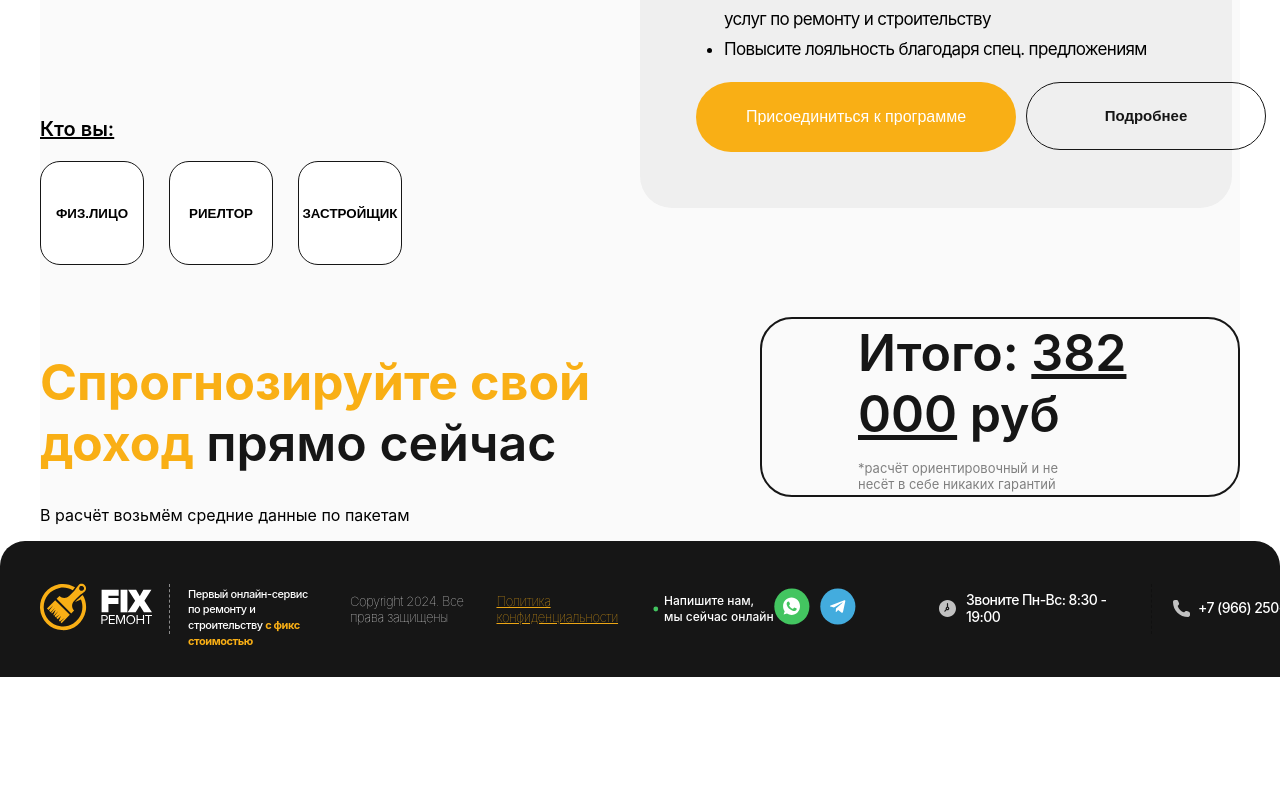
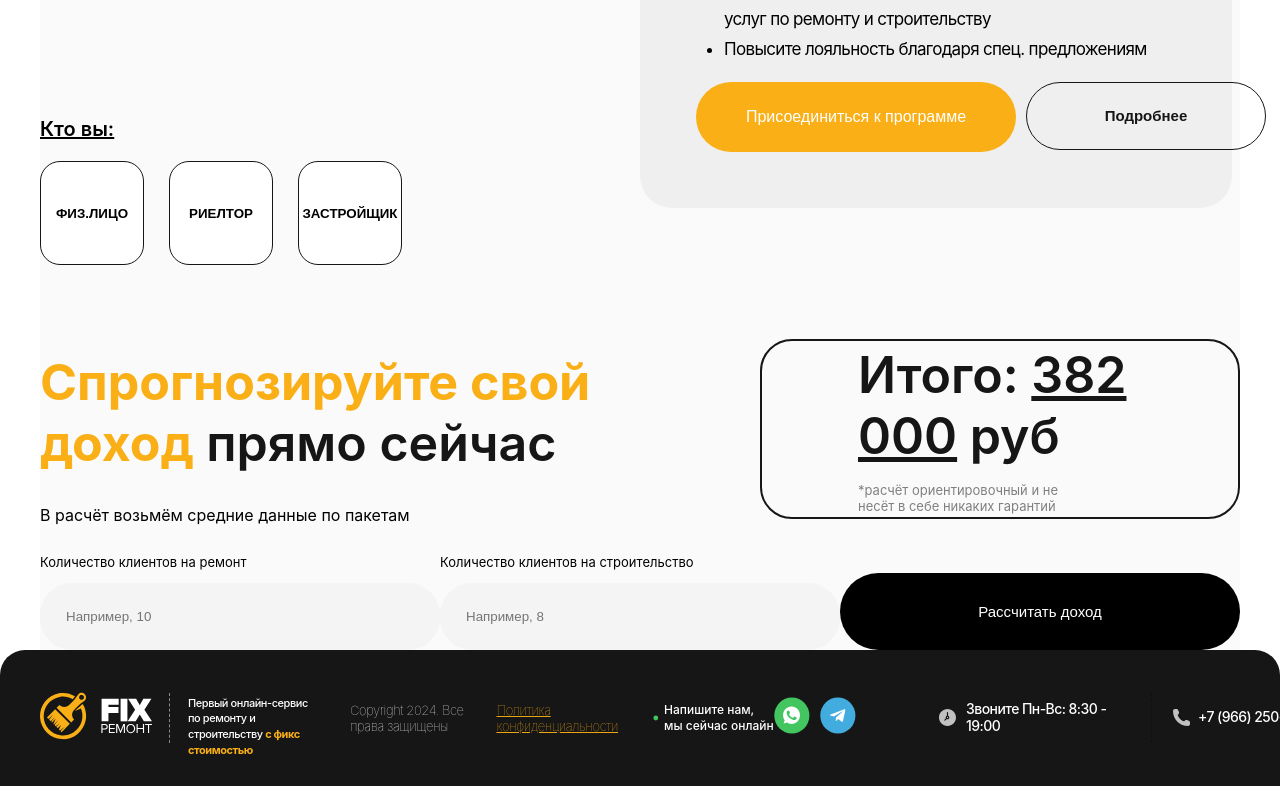
Before and after one commit to projacktor/FixR, a React (Vite) app: page /partnership in a window 1280 px wide. Shown: the part 1394-2180 px from the top of the page. Before the commit the page ends 2071 px from the top, so only its background shows below. Built offline with nearby package versions, Linux system fonts and the light colour scheme.

Commit message:
Finish Predict widget

```diff
--- a/src/components/widgets/Predict/Predict.jsx
+++ b/src/components/widgets/Predict/Predict.jsx
@@ -1,6 +1,7 @@
 import React from 'react';
 
 import "./style.scss";
+import BlackButton from "../../shared/buttons/Consulting Black Btn/BlackButton.jsx";
 
 function Predict() {
     return (
@@ -16,7 +17,17 @@ function Predict() {
                 </div>
             </div>
             <div id="down">
-
+                <div id="field">
+                    <p>Количество клиентов на ремонт</p>
+                    <input name="clients" type="number" placeholder="Например, 10" autoComplete=""/>
+                </div>
+                <div id="field">
+                    <p>Количество клиентов на строительство</p>
+                    <input name="clients" type="number" placeholder="Например, 8" autoComplete=""/>
+                </div>
+                <div id="button_container">
+                    <BlackButton text="Рассчитать доход"/>
+                </div>
             </div>
         </div>
     );
--- a/src/components/widgets/Predict/style.scss
+++ b/src/components/widgets/Predict/style.scss
@@ -7,6 +7,7 @@
   #top, #down {
     display: flex;
     flex-direction: row;
+    align-items: center;
   }
 
   #top {
@@ -46,4 +47,37 @@
       }
     }
   }
+
+  #down {
+    justify-content: space-around;
+    width: 100%;
+    #field {
+      display: flex;
+      flex-direction: column;
+      p {
+        font-size: 13px;
+      }
+      input {
+        padding: 1.5rem;
+        background: #F4F4F4;
+        border-radius: 2rem;
+        border-color: transparent;
+      }
+    }
+
+    #button_container {
+      display: flex;
+      flex-direction: column;
+      //justify-content: center;
+      align-items: center;
+      button {
+        transform: translateY(1rem);
+        width: 100%;
+      }
+    }
+
+    div {
+      width: 25rem;
+    }
+  }
 }
--- a/src/pages/Partnership/Partnership.jsx
+++ b/src/pages/Partnership/Partnership.jsx
@@ -50,6 +50,8 @@ function Partnership() {
             <Suit/>
 
             <Predict/>
+
+
         </main>
     );
 }
```
